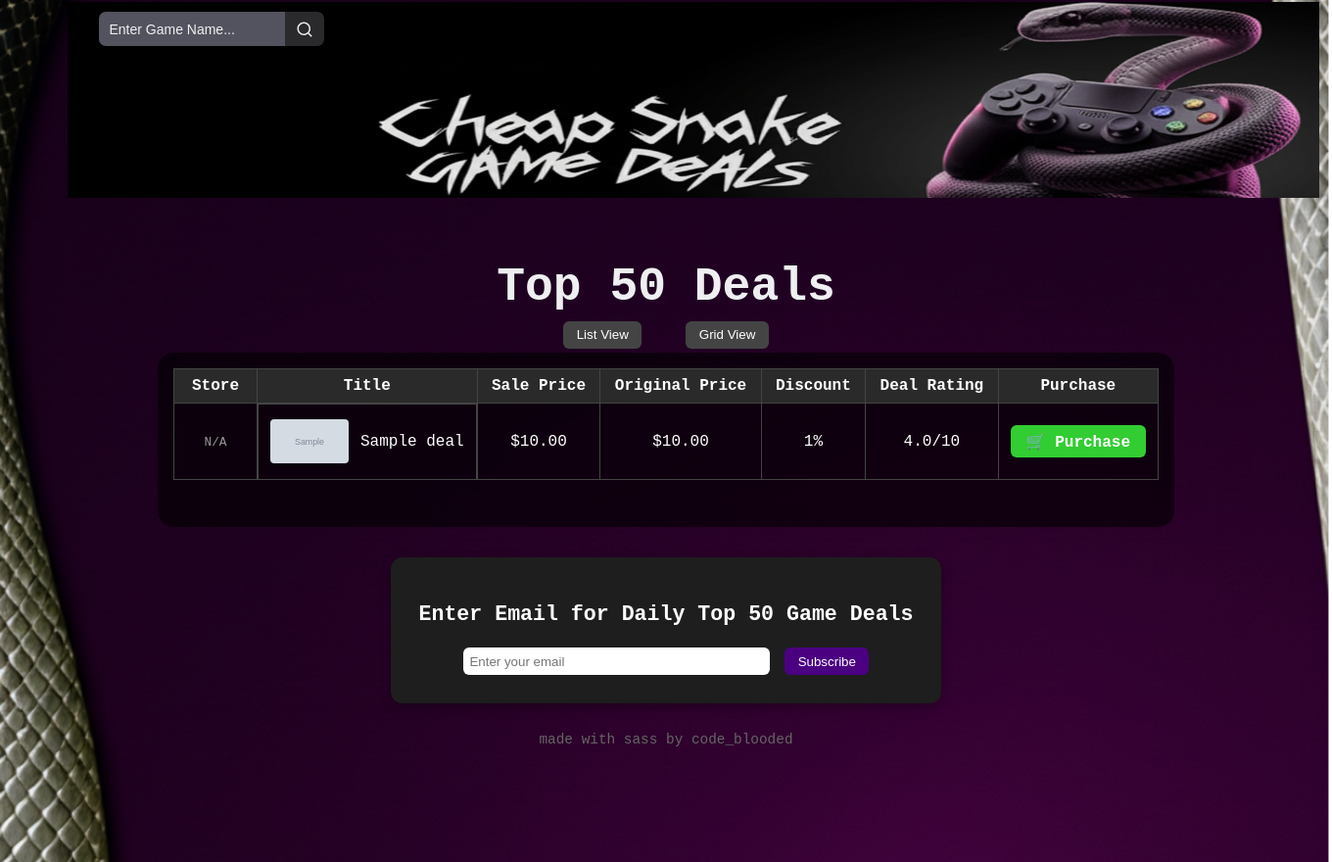
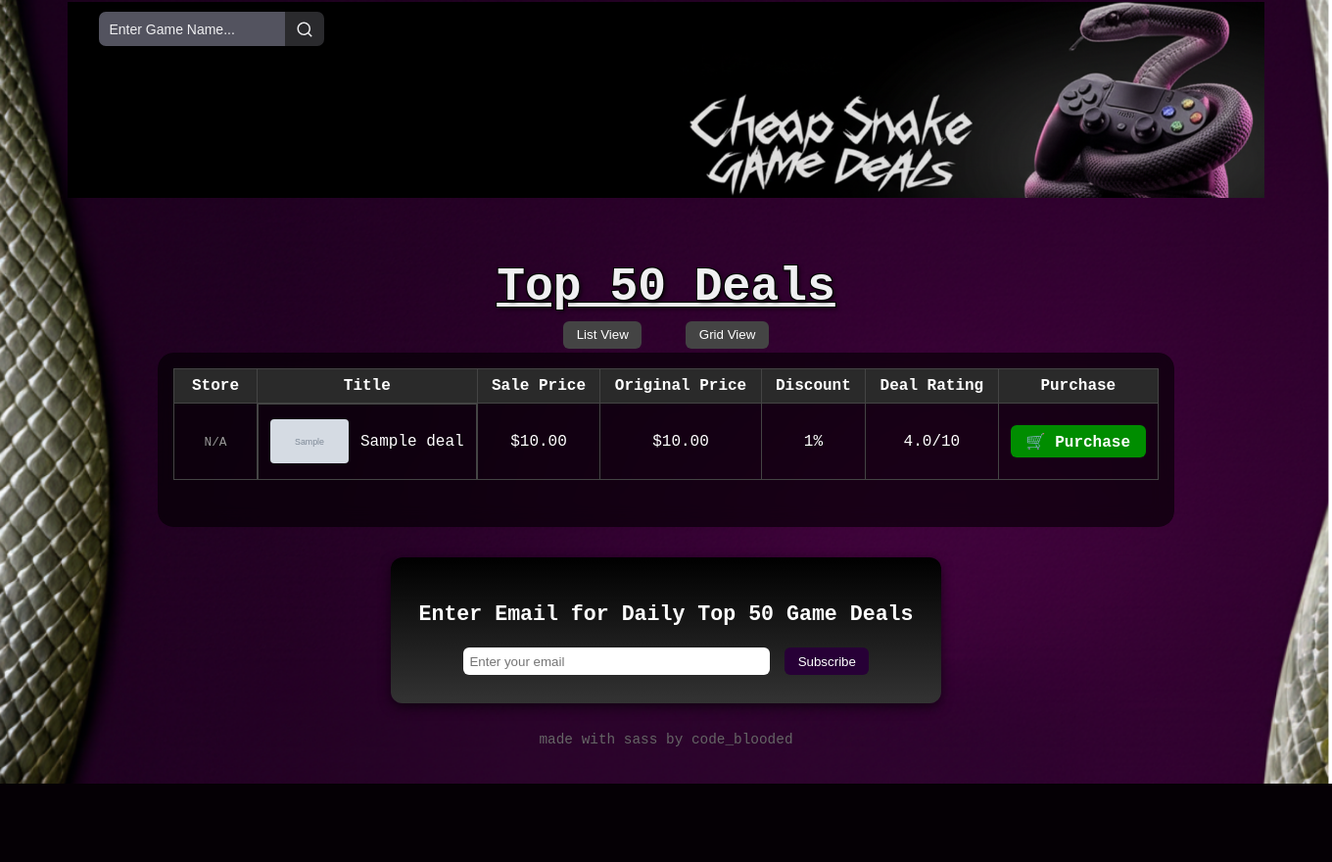
Before and after one commit to heatherjholt/Game_Sales, a Flask app: page / in a window 1360 px wide. Shown: the whole page at 98% size. After the commit the page ends 800 px from the top, so only its background shows below. Run offline with Flask 3, Linux system fonts and the light colour scheme; tables that the repository leaves empty hold one stand-in row (values such as "Sample post"); grey boxes marked "Sample" are stand-in pictures.

Commit message:
attempt to fix thumbnail quality
didnt help much

```diff
--- a/static/styles.css
+++ b/static/styles.css
@@ -16,17 +16,13 @@ body {
     padding: .1em;
     display: flex;
     flex-direction: column;
-    align-items: center;
 }
 
-body::after {
-    content: '';
-    display: block;
-    height: 100px;
-}
+
 
 .banner {
   width: 90%;
+  max-width: 1482px; /*trying to keep it no wider than the view-wrapper*/
   display: flex;
   justify-content: space-between;
   align-items: center;
@@ -36,7 +32,7 @@ body::after {
 
 .banner-logo {
   display: block;
-  width: 1000px;
+  width: auto;
   max-height: 200px;
 }
 
@@ -213,7 +210,7 @@ img[alt="Store Logo"] {
 
 .buy-button {
   padding: 0.4em 1em;
-  background-color: #32cd32;
+  background-color: #008d00;
   color: white;
   border-radius: 6px;
   text-decoration: none;
@@ -399,14 +398,19 @@ img[alt="Store Logo"] {
 }
 
 .email-signup {
-  background-color: #1e1e1e;
+  background-color: #000000;
+    background: linear-gradient(
+    to bottom,
+    #000000 0%,
+    #333333 100%
+  );
   padding: 2em;
   border-radius: 12px;
   margin: 2em auto;
   text-align: center;
   color: white;
   max-width: 600px;
-  box-shadow: 0 4px 12px rgba(0,0,0,0.3);
+  box-shadow: 0 4px 12px rgba(0,0,0,0.6);
 }
 
 .email-signup h2 {
@@ -424,7 +428,7 @@ img[alt="Store Logo"] {
 
 .email-signup button {
   padding: 0.5em 1em;
-  background-color: #4b0082;
+  background-color: #270036;
   color: white;
   border: none;
   border-radius: 6px;
@@ -690,6 +693,13 @@ h1 {
   font-weight: bold;
   color: #efeff1;
   font-family: 'Courier New', Courier, monospace;
+    text-shadow:
+     2px 2px 4px rgba(0, 0, 0, 0.8),
+    -1px -1px 0 #000,
+     1px -1px 0 #000,
+    -1px  1px 0 #000,
+     1px  1px 0 #000;
+     text-decoration: underline;
 }
 
 .sort-controls select option[disabled] {
--- a/templates/index.html
+++ b/templates/index.html
@@ -16,7 +16,6 @@
     setView("{{ view }}");
   });
 </script>
-<script src="{{ url_for('static', filename='script.js') }}"></script>
 
 <body>
 
@@ -85,7 +84,7 @@
             <div class="card-content">
                 <div class="card-image-container">
                     {% if deal.steamAppID %}
-                        <img src="https://cdn.cloudflare.steamstatic.com/steam/apps/{{ deal.steamAppID }}/header.jpg" alt="Steam Banner">
+                        <img src="https://cdn.cloudflare.steamstatic.com/steam/apps/{{ deal.steamAppID }}/capsule_231x87.jpg" alt="Steam Banner">
                     {% elif deal.thumb %}
                         <img src="{{ deal.thumb }}" alt="Thumbnail">
                     {% else %}
```
Also changed, not shown: other parts of static/styles.css (+13 -11 lines).
